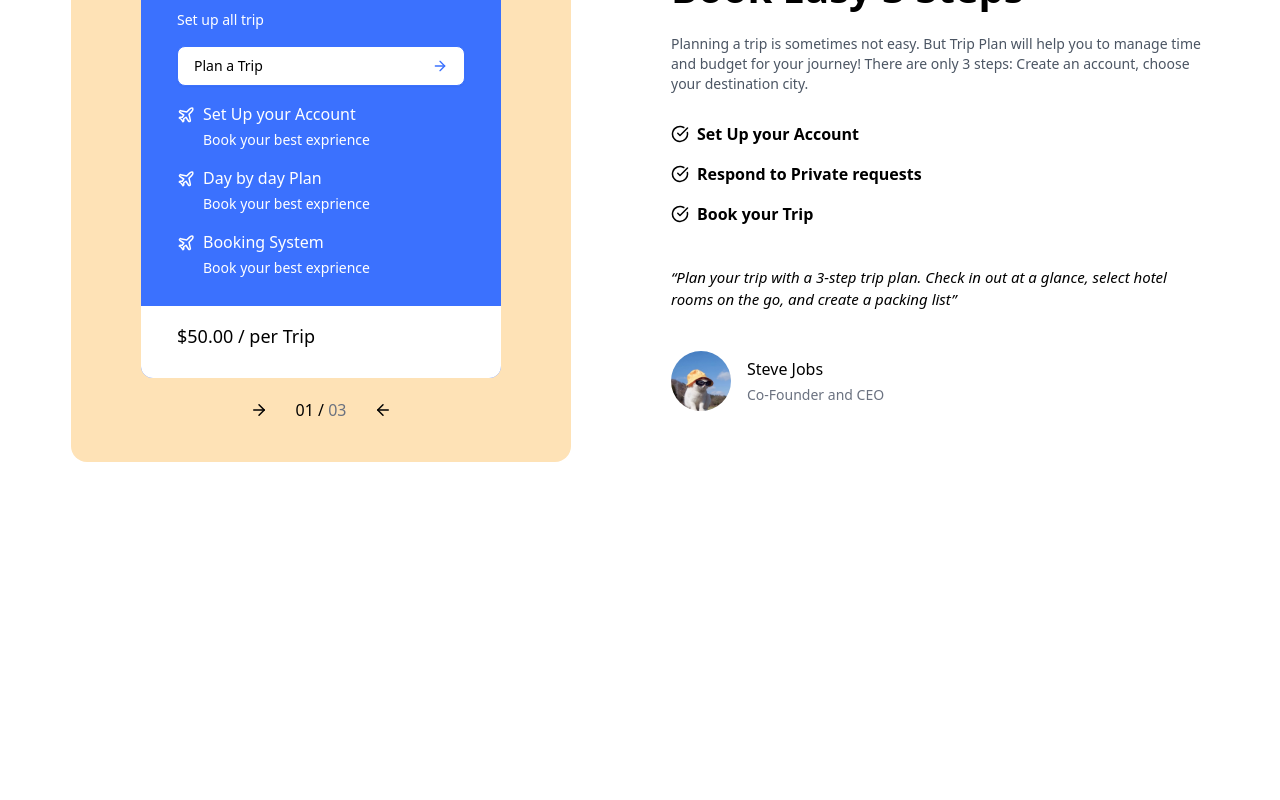
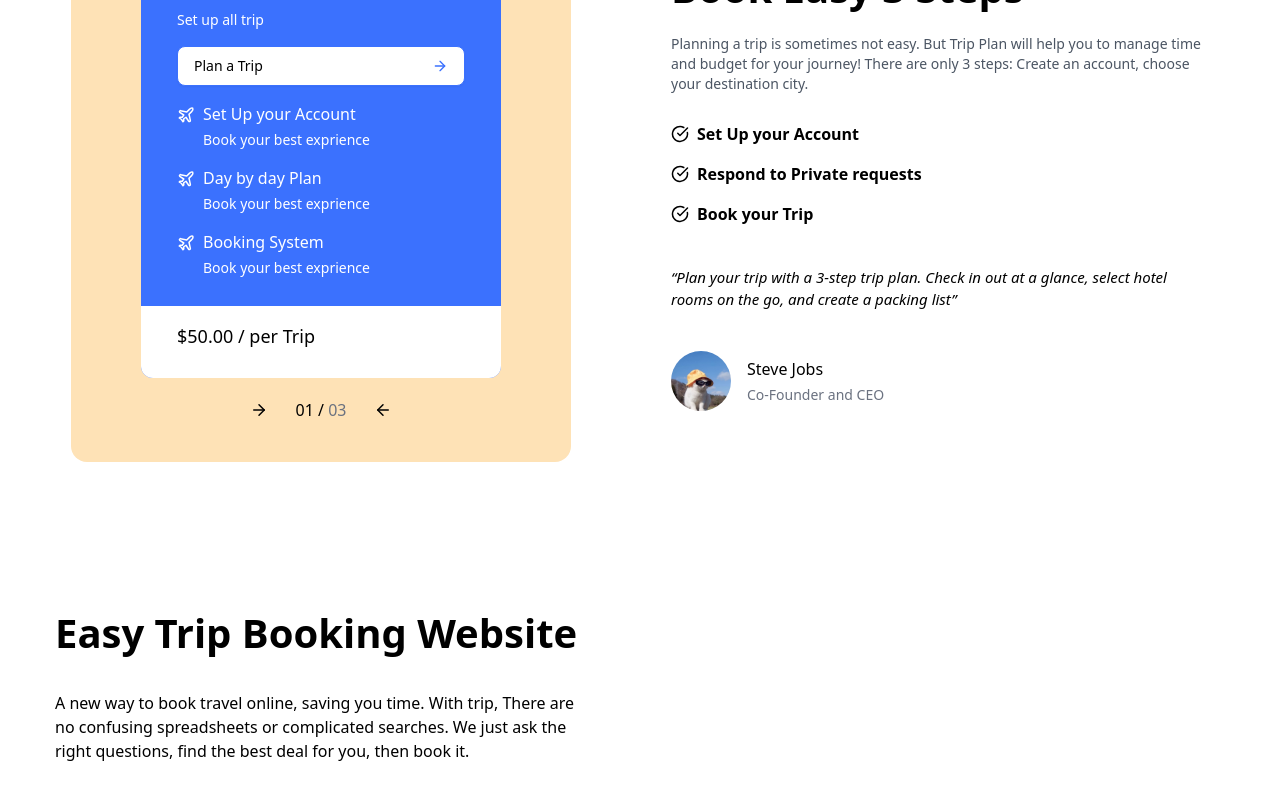
Before and after one commit to dzungmv/travel-air, a Next.js app: page / in a window 1280 px wide. Shown: the part 2042-2842 px from the top of the page. Before the commit the page ends 2574 px from the top, so only its background shows below. Built offline with nearby package versions, Linux system fonts and the light colour scheme.

Commit message:
[FEAT] Ease booking

```diff
--- a/app/(stage)/page.tsx
+++ b/app/(stage)/page.tsx
@@ -1,4 +1,5 @@
 import HomeBooking from "@/_features/home/booking";
+import HomeEasyBooking from "@/_features/home/easy-trip";
 import HomeHero from "@/_features/home/hero";
 import HomeInnovate from "@/_features/home/innovate";
 import HomeSponsor from "@/_features/home/sponsor";
@@ -10,6 +11,7 @@ export default function Home() {
       <HomeSponsor />
       <HomeInnovate />
       <HomeBooking />
+      <HomeEasyBooking />
     </>
   );
 }
--- a/src/_features/home/booking.tsx
+++ b/src/_features/home/booking.tsx
@@ -4,7 +4,7 @@ import Image from "next/image";
 
 export default function HomeBooking() {
   return (
-    <section className="max-w-[1170px] mx-auto py-[70px] flex lg:flex-row flex-col px-4 items-center gap-7 lg:gap-[100px]">
+    <section className="max-w-secondary mx-auto py-[70px] flex lg:flex-row flex-col px-4 items-center gap-7 lg:gap-[100px]">
       <section className="bg-[#FEE2B6] rounded-2xl py-4 lg:py-[40px] px-5 lg:px-[70px] max-w-[500px] w-full">
         <div className="bg-[#3B71FE] rounded-xl">
           <div className="px-4 lg:px-9 py-5 lg:py-7 pb-2">
--- /dev/null
+++ b/src/_features/home/easy-trip.tsx
@@ -0,0 +1,19 @@
+export default function HomeEasyBooking() {
+  return (
+    <section className="max-w-secondary mx-auto py-[71px] flex gap-[112px] items-center">
+      <section>
+        <h2 className="text-3xl lg:text-[40px] lg:leading-[60px] font-semibold mb-7">
+          Easy Trip Booking Website
+        </h2>
+
+        <p className="max-w-[527px] mb-[50px]">
+          A new way to book travel online, saving you time. With trip, There are
+          no confusing spreadsheets or complicated searches. We just ask the
+          right questions, find the best deal for you, then book it.
+        </p>
+
+        <ul></ul>
+      </section>
+    </section>
+  );
+}
--- a/tailwind.config.ts
+++ b/tailwind.config.ts
@@ -13,6 +13,7 @@ const config: Config = {
       },
       maxWidth: {
         main: "1320px",
+        secondary: "1170px",
       },
       keyframes: {
         "caret-blink": {
```
